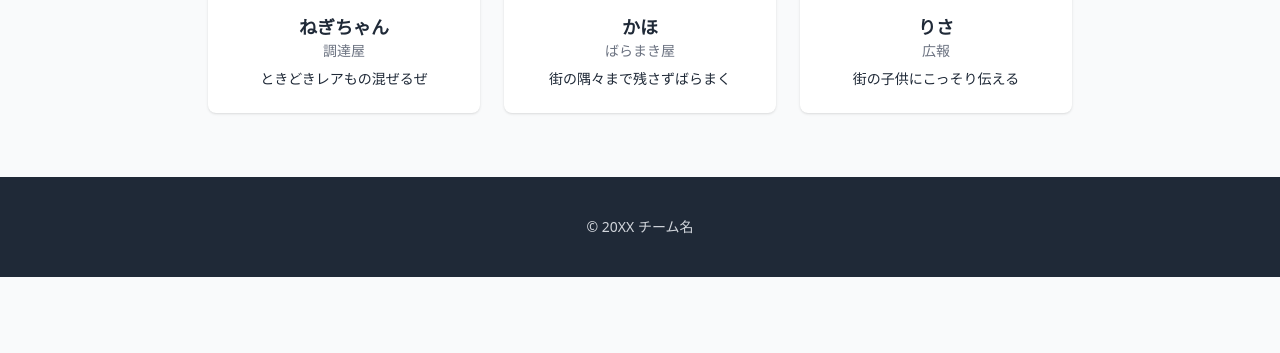
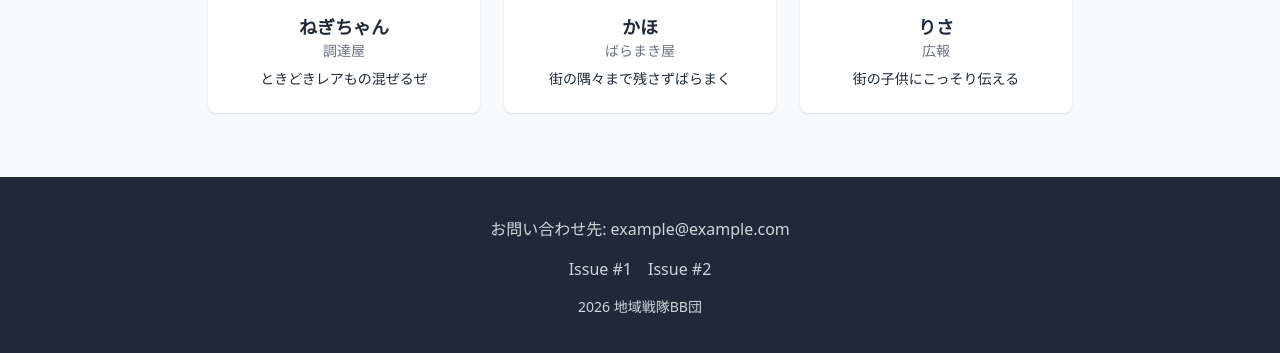
Before and after one commit to Mak0635/issue-driven-starter, a plain HTML site: page index.html in a window 1280 px wide. Shown: the part 627-980 px from the top of the page. Before the commit the page ends 904 px from the top, so only its background shows below. Drawn offline with nearby package versions, Linux system fonts and the light colour scheme.

Commit message:
フッター

```diff
--- a/index.html
+++ b/index.html
@@ -116,13 +116,18 @@
     <div class="max-w-4xl mx-auto px-4 text-center">
 
       <!-- TODO(Issue #3): お問い合わせ先（メールアドレス）を追加してください -->
+      <p class="mb-4">お問い合わせ先: example@example.com</p>
 
 
       <!-- TODO(Issue #3): リンク一覧（GitHub など）を追加してください -->
+      <ul class="flex justify-center gap-4 mb-4">
+        <li><a href="docs/issues/issue-01-hero.md" class="hover:text-white">Issue #1</a></li>
+        <li><a href="docs/issues/issue-02-members.md" class="hover:text-white">Issue #2</a></li>
+      </ul>
 
 
       <!-- TODO(Issue #3): 年とチーム名を正しく書き換えてください -->
-      <p class="text-sm">&copy; 20XX チーム名</p>
+      <p class="text-sm">2026 地域戦隊BB団</p>
 
     </div>
   </footer>
```
